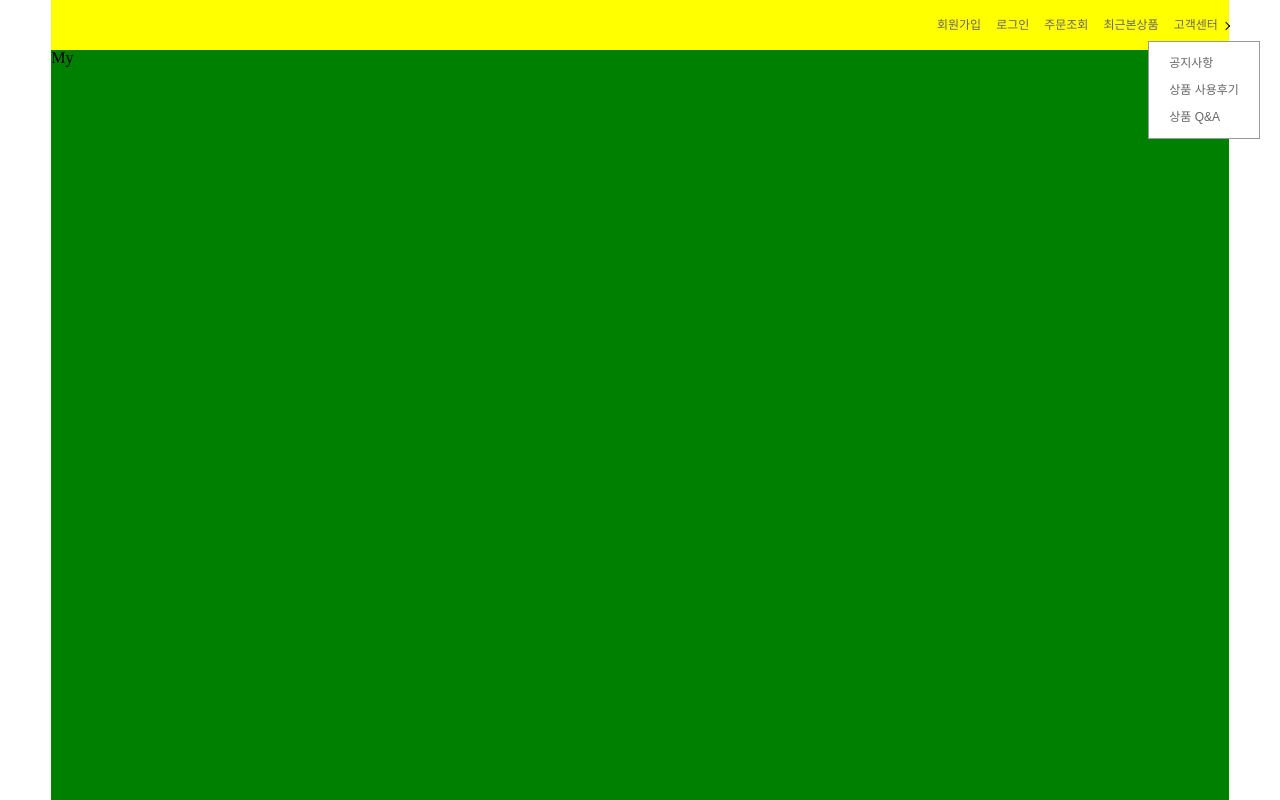
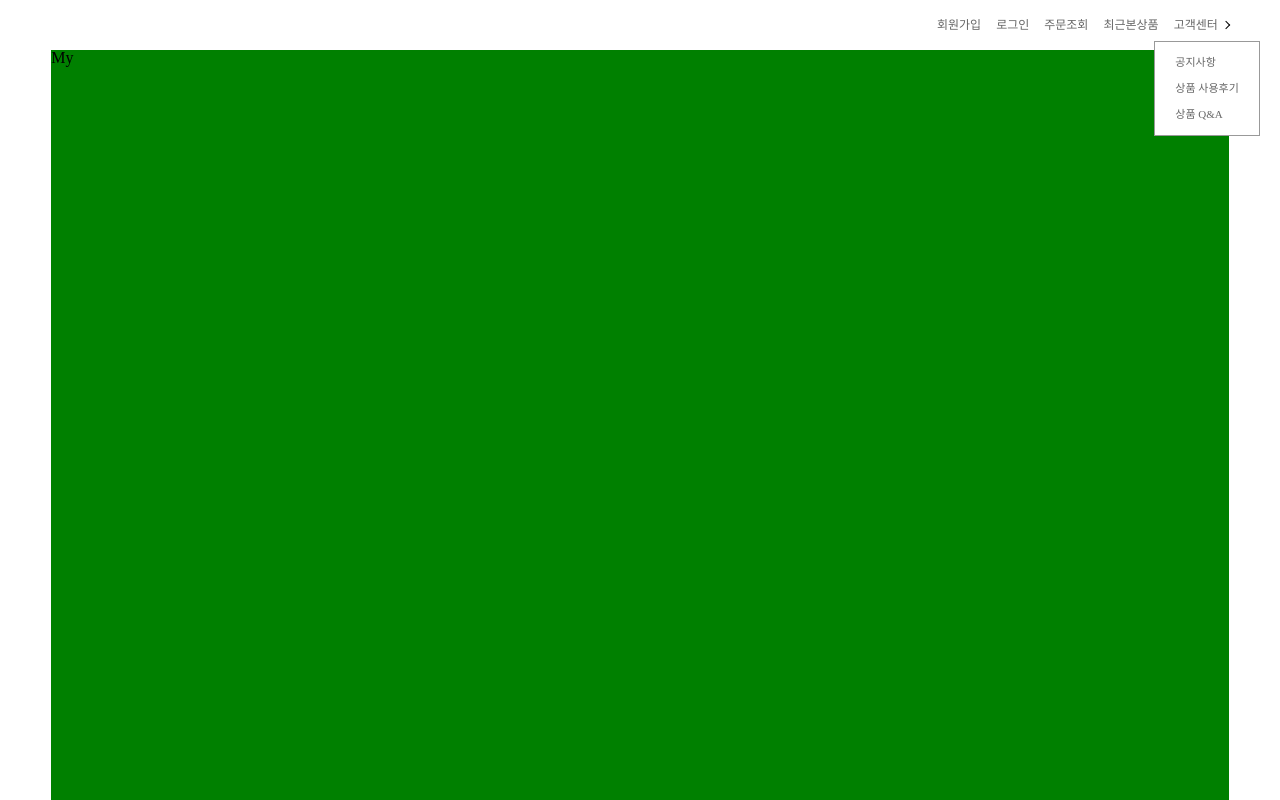
Before and after one commit to he0o0nje/Danoshop-clone-js, a React (Create React App) app: page / in a window 1280 px wide. Shown: the top 800 px of the page. Built offline with nearby package versions, Linux system fonts and the light colour scheme.

Commit message:
10-12(1)

```diff
--- a/src/components/App/App.jsx
+++ b/src/components/App/App.jsx
@@ -1,5 +1,5 @@
 import HomePage from "../../pages/HomePage/HomePage";
-import AboutPage from "../../pages/AboutPage/AboutPage";
+// import AboutPage from "../../pages/AboutPage/AboutPage";
 import { Reset } from "styled-reset";
 
 function App() {
--- a/src/components/Header/Header.jsx
+++ b/src/components/Header/Header.jsx
@@ -18,6 +18,7 @@ function Header() {
             <li>
               <style.Link href="!">최근본상품</style.Link>
             </li>
+            <li>
               <style.boardList>
                 <style.Link href="!">
                   고객센터
@@ -35,6 +36,7 @@ function Header() {
                   </li>
                 </ul>
               </style.boardList>
+            </li>
           </ul>
         </style.HeaderTop>
       </style.Header>
--- a/src/components/Header/HeaderStyle.js
+++ b/src/components/Header/HeaderStyle.js
@@ -10,7 +10,6 @@ export const Header = styled.div`
 `;
 
 export const HeaderTop = styled.div`
-  background-color: yellow;
   display: flex;
   justify-content: flex-end;
   align-items: center;
@@ -23,12 +22,10 @@ export const HeaderTop = styled.div`
   li {
     font-size: 0.75rem;
     margin-left: 0.9375rem;
-    font-family: "Noto Sans KR", Arial, sans-serif !important;
   }
 `;
 
 export const boardList = styled.div`
-  margin-left: 0.9375rem;
   position: relative;
   .board_list {
     position: absolute;
@@ -38,12 +35,11 @@ export const boardList = styled.div`
     border: 1px solid #999;
     background: #fff;
   }
-  li {
+  .board_list li {
     margin: 15px 0;
   }
-  a {
-    display: block;
-    font-size: 0.75rem;
+  .board_list a {
+    font-size: 0.6875rem;
     white-space: nowrap;
   }
 `;
@@ -51,8 +47,9 @@ export const boardList = styled.div`
 export const Link = styled.a`
   text-decoration: none;
   color: #666;
+  display: flex;
+  align-items: center;
   .arrRgt {
-    display: inline-block;
     width: 5px;
     height: 5px;
     margin-left: 5px;
```
Lines whose indentation alone changed are shown as unchanged.
